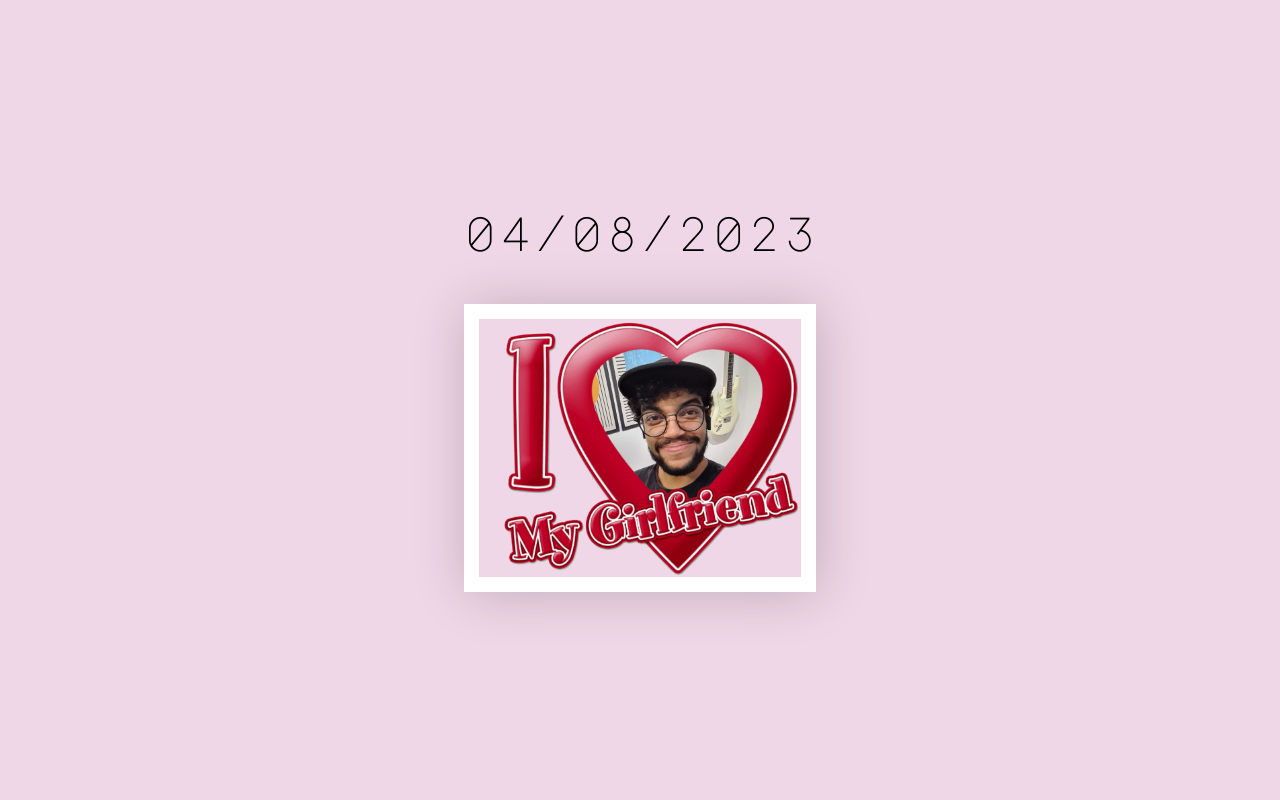
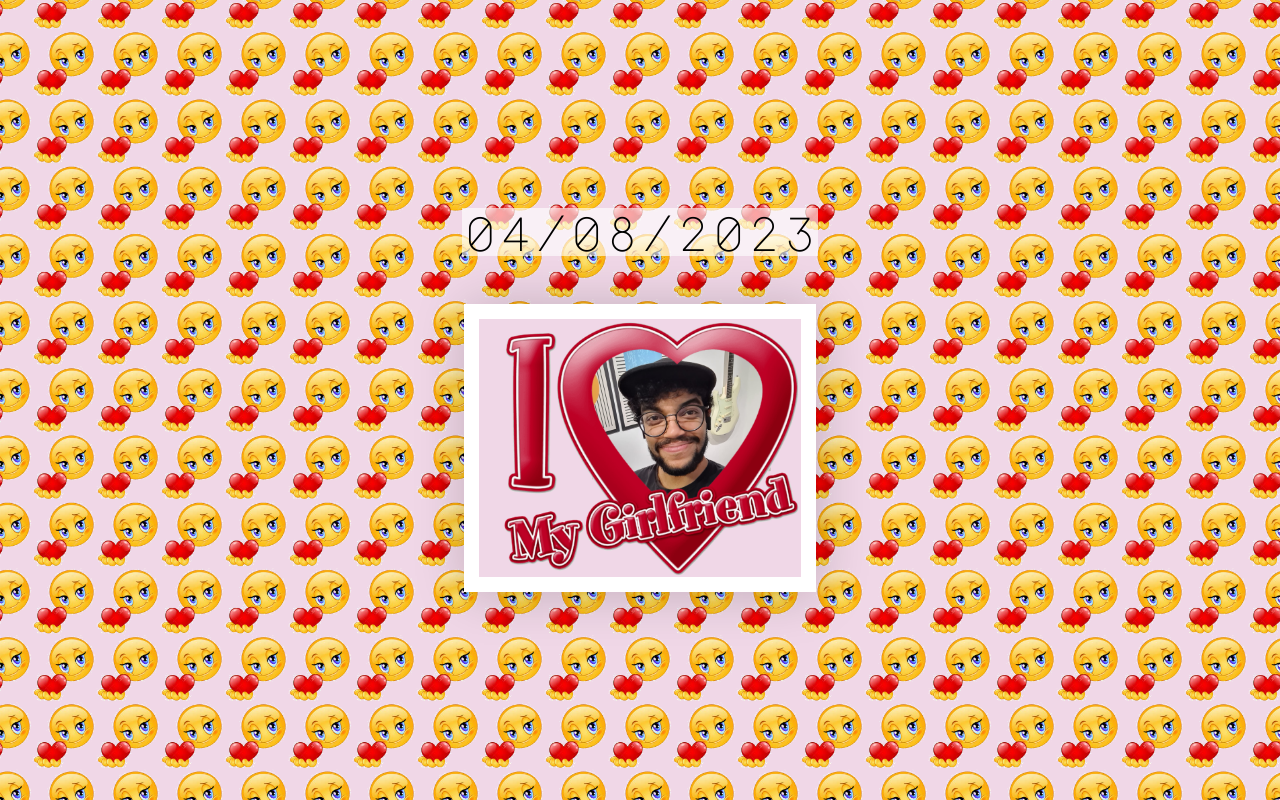
Before and after one commit to wesleyramalho/perspective-practice, a website: page tacila.html in a window 1280 px wide. Drawn offline with Linux system fonts and the light colour scheme.

Commit message:
adds new styles to tacila page

```diff
--- a/sass/main.scss
+++ b/sass/main.scss
@@ -22,6 +22,13 @@ body {
   background-color: #f0d7e7;
 }
 
+body.--tacila {
+  background-image: url("../img/heart-modified.png");
+  background-size: 5%;
+  background-repeat: repeat;
+  background-position: center center;
+}
+
 .container {
   perspective: 10px;
   display: flex;
@@ -35,7 +42,11 @@ body {
     font-size: 3em;
     font-family: 'Major Mono Display', monospace;
     font-weight: 100;
-
+    background: rgb(255 255 255 / 64%);
+    &::before {
+      background-size: 50%; /* Match the background-size with the parent */
+      filter: blur(10px); /* Adjust the blur amount as needed */
+    }
   }
   &__card {
     width: 20em;
@@ -94,3 +105,11 @@ body {
   position: absolute;
   z-index: 90;
 }
+
+
+/* Adjust background size for mobile devices */
+@media screen and (max-width: 768px) {
+  body.--tacila {
+    background-size: 10%; /* Size for mobile devices */
+  }
+}
--- a/tacila.html
+++ b/tacila.html
@@ -10,7 +10,7 @@
     />
     <title>I ❤ my girlfriend</title>
   </head>
-  <body>
+  <body class="--tacila">
     <div class="container" id="container">
       <h1 class="container__title">04/08/2023</h1>
       <div class="container__card container__card--tacila" id="card">
```
Also changed, not shown: css/style.css, img/heart-modified.png (added).
